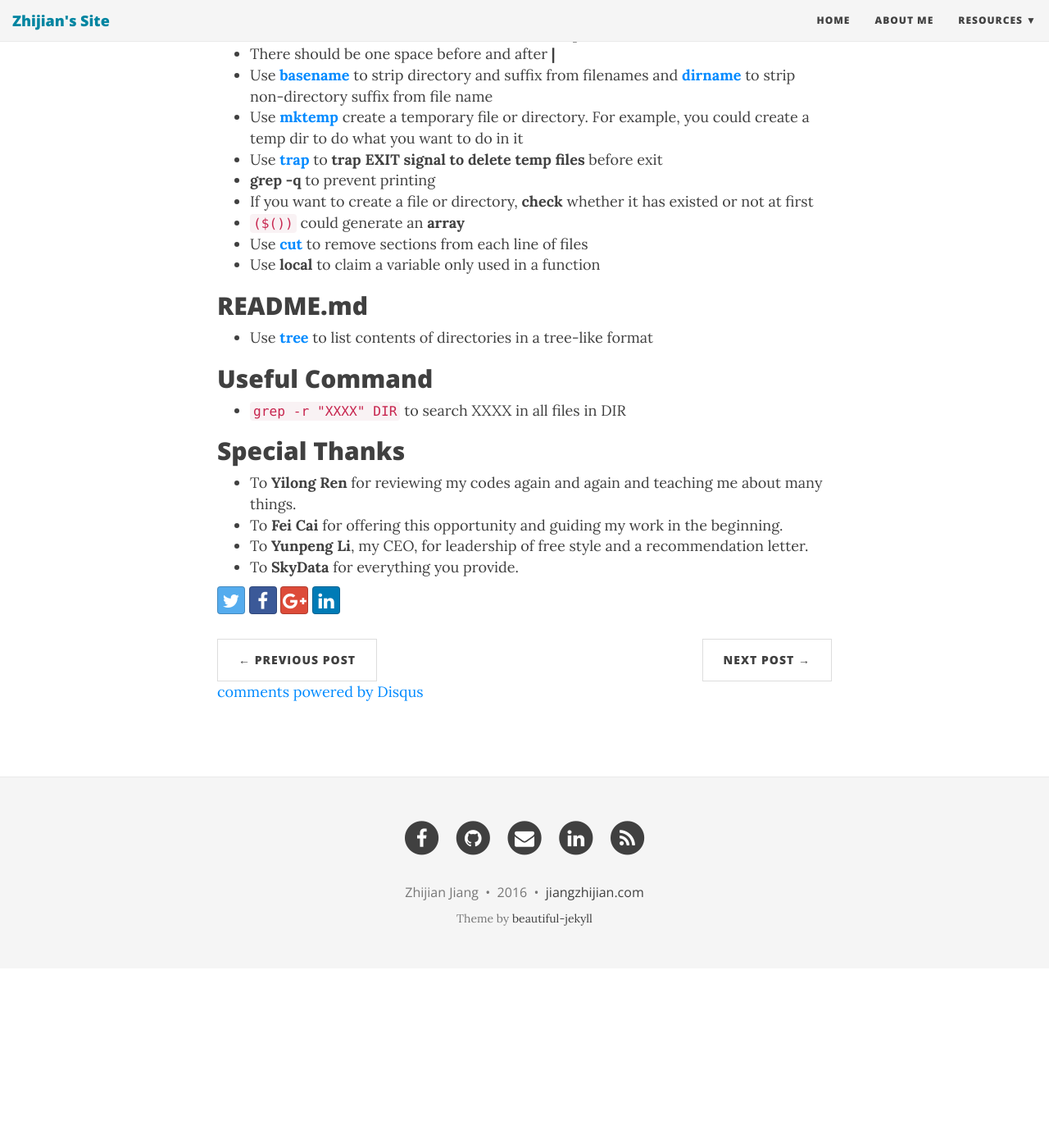
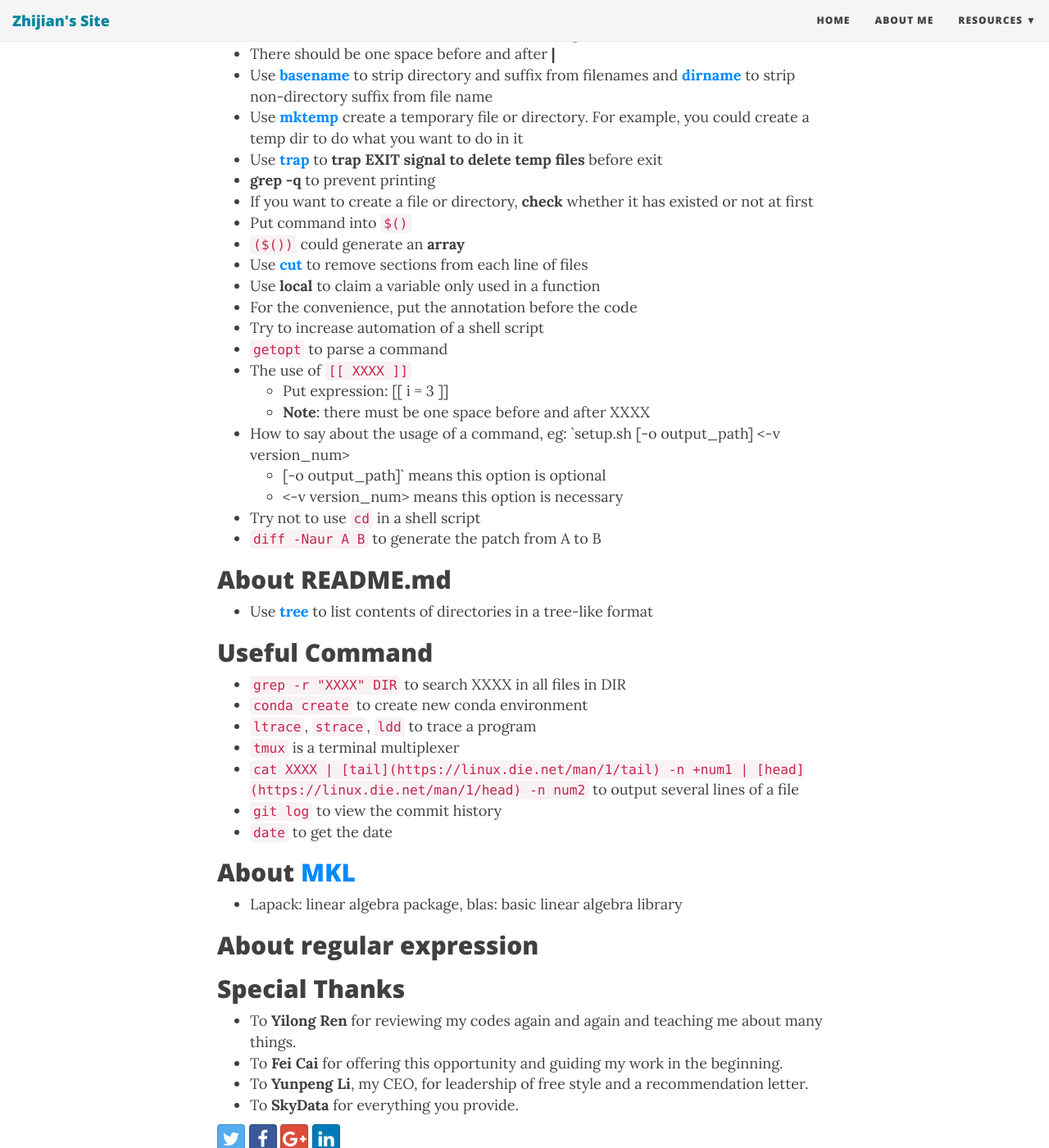
Before and after one commit to softwarelight/ZhijianJiang, a Jekyll site: the page built from _posts/2016-10-01-Internship-Notes.md, in a window 1280 px wide and 1400 px high, scrolled down 601 px. Shown: the whole window at 82% size. Built offline with Jekyll 4.4.1, drawn with Linux system fonts in a browser that asks for light colours; nearby versions of some CDN libraries; comment, search, counter and statistics services are not loaded; before the commit the page ends 1782 px from its top, so only the background shows below that.

Commit message:
add more contents

```diff
--- a/_posts/2016-10-01-Internship-Notes.md
+++ b/_posts/2016-10-01-Internship-Notes.md
@@ -7,7 +7,6 @@ I spent three months in **SkyData**, a startup founded by **an Oracle Director**
 
 ## Shell
 Since my job is mainly about shell programming, the focus of this article is about shell.
-
 * For the purpose of safety, put any variable between two **double quotes marks**, eg **"$HOME"**. About [WHY](http://unix.stackexchange.com/questions/68694/when-is-double-quoting-necessary)
 * **& > /dev/null** means standard output and standard error to /dev/null
 * The rank of different errors: **command_error**, **parameter_error**
@@ -17,15 +16,40 @@ Since my job is mainly about shell programming, the focus of this article is abo
 * Use [**trap**](https://linux.die.net/Bash-Beginners-Guide/sect_12_02.html) to **trap EXIT signal to delete temp files** before exit
 * **grep -q** to prevent printing
 * If you want to create a file or directory, **check** whether it has existed or not at first
+* Put command into `$()`
 * `($())` could generate an **array**
 * Use [**cut**](https://linux.die.net/man/1/cut) to  remove sections from each line of files
 * Use **local** to claim a variable only used in a function
+* For the convenience, put the annotation before the code
+* Try to increase automation of a shell script
+* [`getopt`](https://linux.die.net/man/1/getopt) to parse a command
+* The use of `[[ XXXX ]]`
+  * Put expression: [[ i = 3 ]]
+  * **Note**: there must be one space before and after XXXX
+* How to say about the usage of a command, eg: `setup.sh [-o output_path] <-v version_num>
+  * [-o output_path]` means this option is optional
+  * <-v version_num> means this option is necessary
+* Try not to use `cd` in a shell script
+* `diff -Naur A B` to generate the patch from A to B
 
-## README.md
+
+## About README.md
 * Use [**tree**](https://linux.die.net/man/1/tree) to list contents of directories in a tree-like format
 
 ## Useful Command
 * `grep -r "XXXX" DIR` to search XXXX in all files in DIR
+* `conda create` to create new conda environment
+* [`ltrace`](https://linux.die.net/man/1/ltrace), [`strace`](https://linux.die.net/man/1/strace), [`ldd`](https://linux.die.net/man/1/ldd) to trace a program
+* [`tmux`](http://man7.org/linux/man-pages/man1/tmux.1.html) is a terminal multiplexer
+* `cat XXXX | [tail](https://linux.die.net/man/1/tail) -n +num1 | [head](https://linux.die.net/man/1/head) -n num2` to output several lines of a file
+* [`git log`](https://git-scm.com/docs/git-log) to view the commit history
+* [`date`](https://linux.die.net/man/1/date) to get the date
+
+## About [MKL](https://software.intel.com/en-us/articles/intel-math-kernel-library-documentation)
+* Lapack: linear algebra package, blas: basic linear algebra library
+
+## About regular expression
+
 
 ## Special Thanks
 * To **Yilong Ren** for reviewing my codes again and again and teaching me about many things.
```
